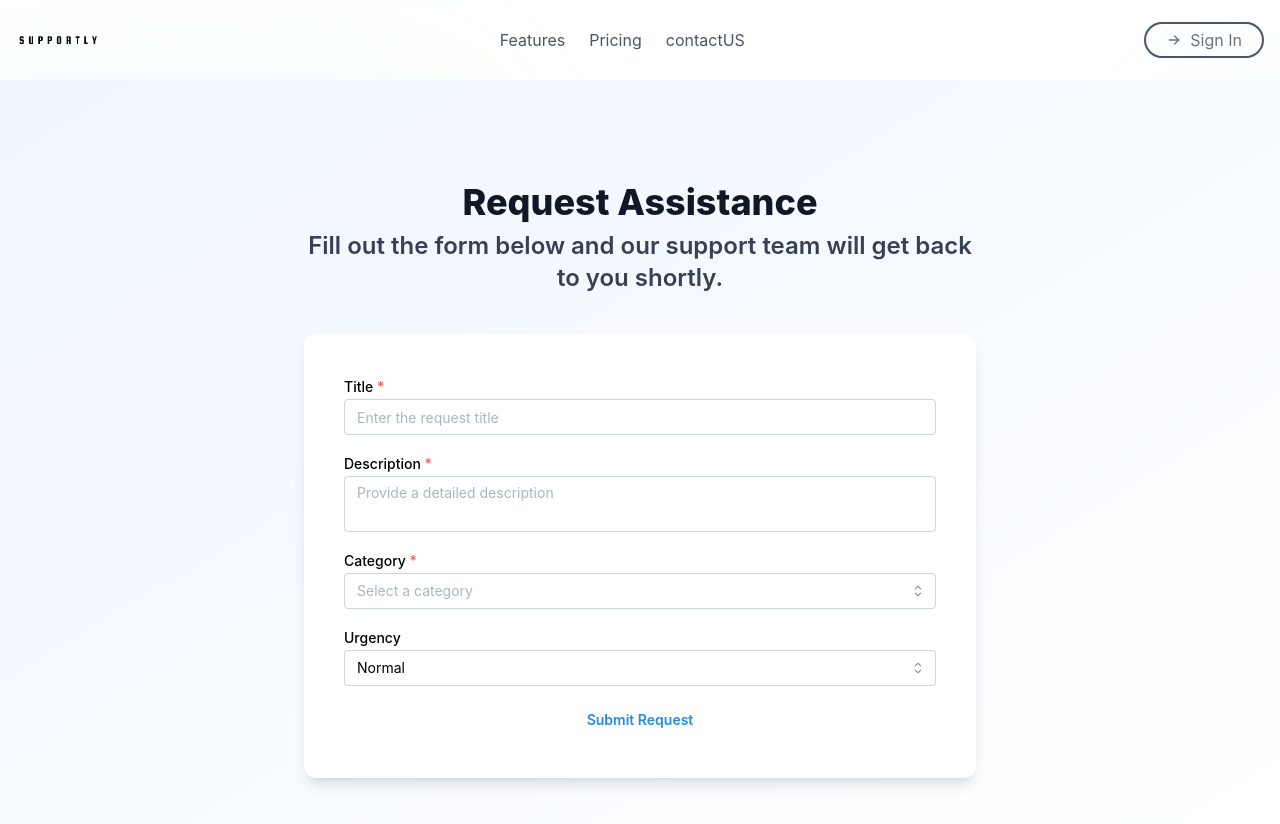
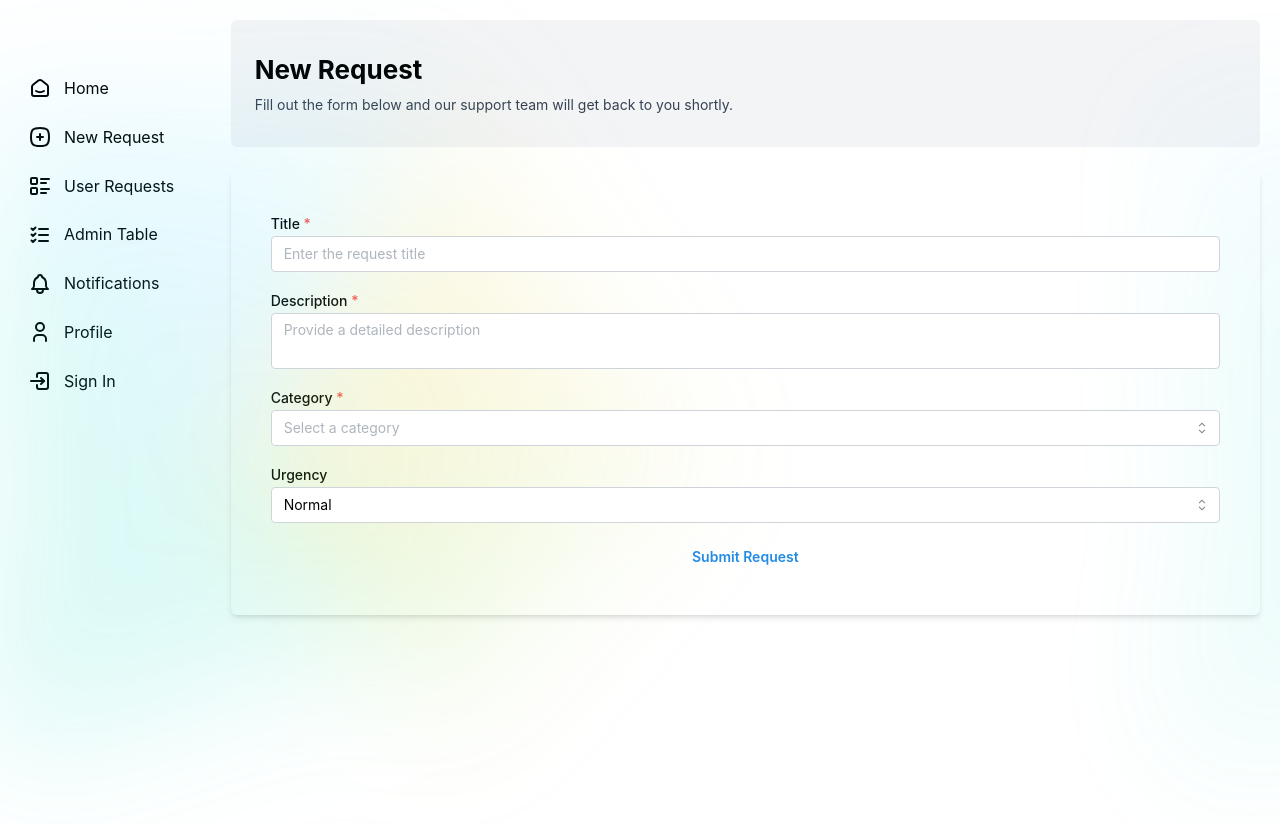
Before and after one commit to Tasnim-AMMAR/app-support, a Next.js app: page /request in a window 1280 px wide. Shown: the top 824 px of the page. After the commit the page ends 800 px from the top, so only its background shows below. Built offline with nearby package versions, Linux system fonts and the light colour scheme.

Commit message:
[fix] new request ui

```diff
--- a/src/app/request/page.tsx
+++ b/src/app/request/page.tsx
@@ -1,48 +1,40 @@
 "use client";
 
-import Image from "next/image";
-import Navbar from "../ui/Navbar";
+import React from "react";
+import { Title, Container } from "@mantine/core";
 import RequestForm from "../ui/RequestForm";
+import MainTabBar from "../ui/MainTabbar";
+import MainPanelContent from "../ui/MainPanelContent";
 
 export default function NewRequestPage() {
   return (
     <>
-      <Navbar />
+      <MainTabBar />
 
-      {/* Background gradients */}
-      {/* <Image
-        src="/bg-gradient.svg"
-        alt="Support illustration"
-        width={500}
-        height={500}
-        className="pointer-events-none fixed -start-10 top-10 w-full max-w-3xl object-fill blur-3xl"
-      />
-      <Image
-        src="/bg-gradient.svg"
-        alt="Support illustration"
-        width={500}
-        height={500}
-        className="pointer-events-none fixed bottom-0 end-[-50%] w-full max-w-3xl object-fill opacity-50 blur-3xl"
-      /> */}
+      <Container size="2xl" px="lg" py="lg">
+        <div className="grid grid-cols-12 gap-6">
+          {/* Sidebar */}
+          <div className="hidden md:block md:col-span-3 lg:col-span-2 mt-12">
+            <MainPanelContent />
+          </div>
 
-     {/* Main content */}
-<main className="relative z-10 flex flex-col items-center justify-center min-h-screen px-4 sm:px-6 lg:px-8 py-12 bg-gradient-to-br from-blue-50 to-white">
-  {/* Title & Subtitle */}
-  <div className="max-w-2xl mb-10 text-center">
-    <h1 className="text-3xl sm:text-4xl font-extrabold text-gray-900 mb-2">
-      Request Assistance
-    </h1>
-    <h2 className="text-xl sm:text-2xl font-semibold text-gray-700">
-      Fill out the form below and our support team will get back to you shortly.
-    </h2>
-  </div>
+          {/* Main Content */}
+          <div className="col-span-12 md:col-span-9 lg:col-span-10 space-y-6">
+            <div className="bg-gray-100 py-8 px-6 rounded-md">
+              <Title order={2} className="text-2xl font-bold">
+                New Request
+              </Title>
+              <p className="text-gray-700 text-sm mt-2">
+                Fill out the form below and our support team will get back to you shortly.
+              </p>
+            </div>
 
-  {/* Form card */}
-  <div className="w-full max-w-2xl bg-white p-6 sm:p-10 rounded-xl shadow-lg">
-    <RequestForm />
-  </div>
-</main>
-
+            <div className="w-full bg-white p-6 sm:p-10 rounded-md shadow-md">
+              <RequestForm />
+            </div>
+          </div>
+        </div>
+      </Container>
     </>
   );
 }
--- a/src/app/ui/Navbar.tsx
+++ b/src/app/ui/Navbar.tsx
@@ -1,24 +1,20 @@
 import React, { useState } from "react";
 import { IconArrowRight, IconMenu2, IconX } from "@tabler/icons-react";
 import Link from "next/link";
+
 const Navbar = () => {
   const [isMenuOpen, setIsMenuOpen] = useState(false);
 
-  const handleScroll = (id: string) => {
-    const section = document.getElementById(id);
-    if (section) {
-      section.scrollIntoView({ behavior: "smooth", block: "start" });
-    }
-  };
   const navItems = [
-    { id: "features", label: "Features" },
-    { id: "pricing", label: "Pricing" },
-    { id: "contact", label: "contactUS" },
+    { href: "/admin/requests", label: "Admin Table" },
+    { href: "/requestsList", label: "User Requests" },
+    { href: "/request", label: "New Request" },
   ];
+
   return (
     <header className="bg-white dark:bg-gray-900 shadow-md text-gray-600 body-font">
       <div className="container mx-auto flex flex-wrap items-center justify-between p-4">
-        <a href="/">
+        <Link href="/">
           <img
             className="h-12 block dark:hidden"
             src="/logo.png"
@@ -29,17 +25,17 @@ const Navbar = () => {
             src="/logo-dark.png"
             alt="Supportly Logo Dark"
           />
-        </a>
+        </Link>
 
         <nav className="hidden md:flex md:ml-auto md:mr-auto space-x-6">
-          {navItems.map(({ id, label }) => (
-            <button
-              key={id}
-              onClick={() => handleScroll(id)}
+          {navItems.map(({ href, label }) => (
+            <Link
+              key={href}
+              href={href}
               className="hover:text-gray-400 dark:text-white transition-colors duration-300"
             >
               {label}
-            </button>
+            </Link>
           ))}
         </nav>
 
@@ -49,7 +45,7 @@ const Navbar = () => {
             className="flex items-center rounded-full border-2 border-gray-600 px-5 py-1 text-gray-500 dark:text-white dark:border-white hover:bg-gray-100 dark:hover:bg-gray-800 transition-colors duration-300"
           >
             <IconArrowRight size={16} className="mr-2" />
-            {"Sign In"}
+            Sign In
           </Link>
 
           <button
@@ -68,7 +64,7 @@ const Navbar = () => {
           } transition-transform duration-300 shadow-lg md:hidden`}
         >
           <div className="p-5 flex justify-between items-center">
-            <a href="/">
+            <Link href="/">
               <img
                 className="h-10 block dark:hidden"
                 src="/logo.png"
@@ -79,24 +75,22 @@ const Navbar = () => {
                 src="/logo-dark.png"
                 alt="Supportly Logo Dark"
               />
-            </a>
+            </Link>
             <button onClick={() => setIsMenuOpen(false)}>
               <IconX size={24} className="text-gray-600 dark:text-white" />
             </button>
           </div>
 
           <nav className="mt-5 mx-4 space-y-4">
-            {navItems.map(({ id, label }) => (
-              <button
-                key={id}
-                onClick={() => {
-                  handleScroll(id);
-                  setIsMenuOpen(false);
-                }}
-                className="block w-full text-left text-gray-600 dark:text-gray-200 hover:text-gray-100 dark:hover:text-white transition-colors duration-300 py-2"
+            {navItems.map(({ href, label }) => (
+              <Link
+                key={href}
+                href={href}
+                onClick={() => setIsMenuOpen(false)}
+                className="block text-gray-600 dark:text-gray-200 hover:text-gray-100 dark:hover:text-white transition-colors duration-300 py-2"
               >
                 {label}
-              </button>
+              </Link>
             ))}
           </nav>
         </div>
```
